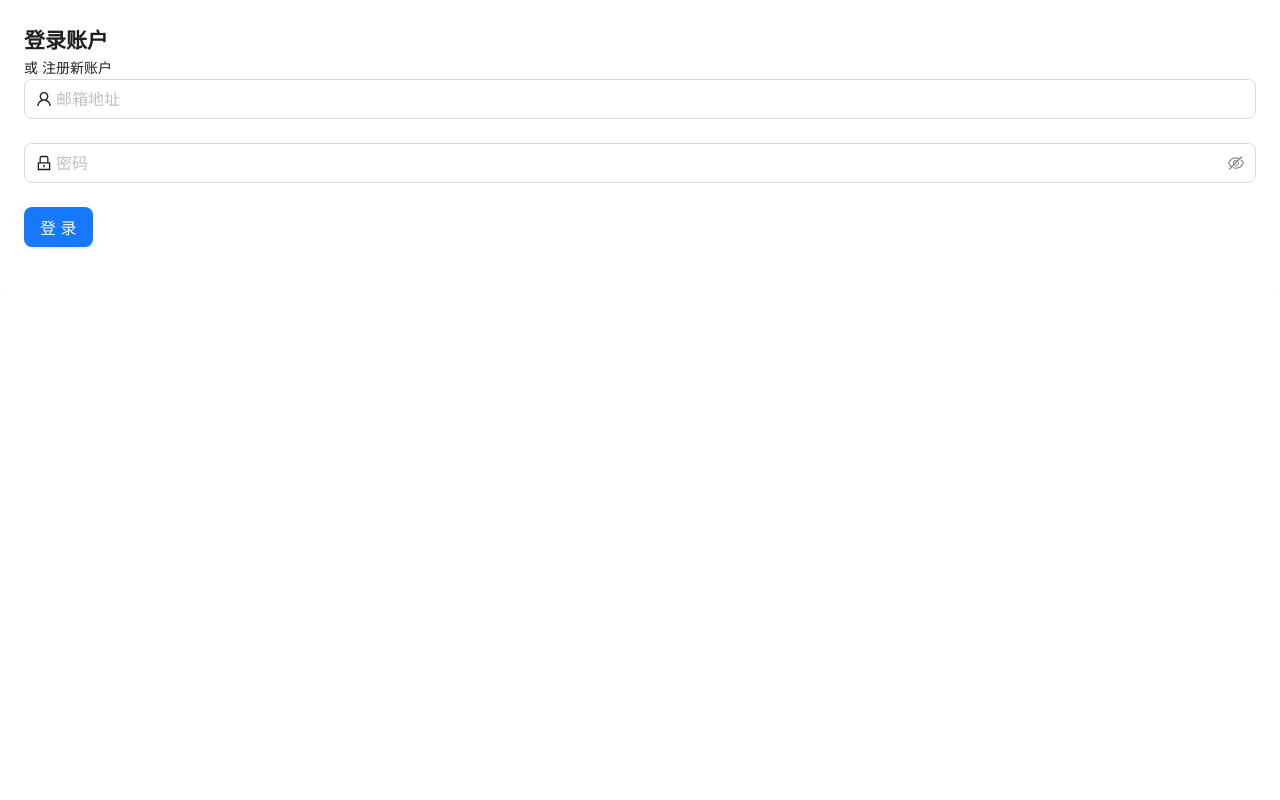
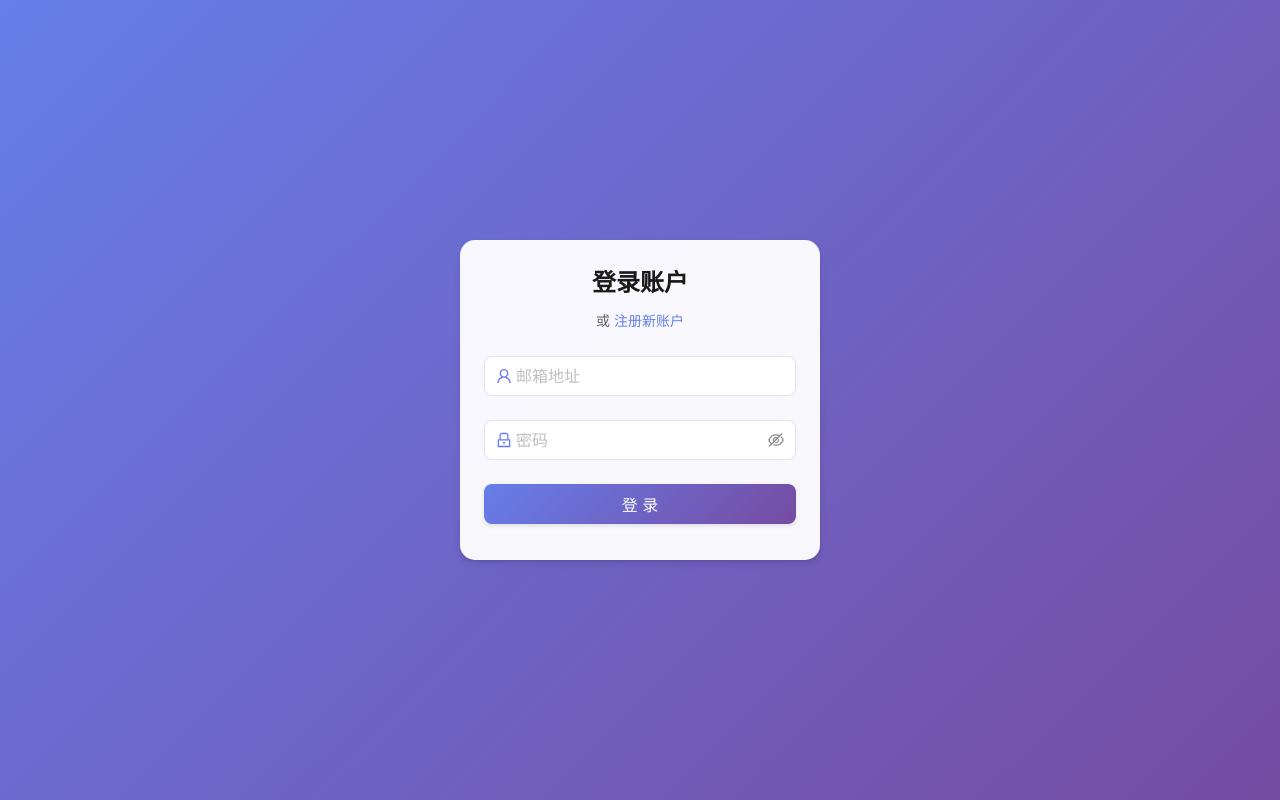
Before and after one commit to GosuQuan/chatbox-next.js, a Next.js app: page /auth/login in a window 1280 px wide. Built offline with nearby package versions, Linux system fonts and the light colour scheme.

Commit message:
添加token，整理登录邮箱路由

```diff
--- a/src/app/api/auth/login/route.ts
+++ b/src/app/api/auth/login/route.ts
@@ -1,6 +1,6 @@
 import { NextResponse } from 'next/server';
 import { cookies } from 'next/headers';
-import prisma from '@/lib/prisma';
+import { prisma } from '@/lib/prisma';
 import bcrypt from 'bcryptjs';
 
 export async function POST(request: Request) {
--- a/src/app/api/auth/register/route.ts
+++ b/src/app/api/auth/register/route.ts
@@ -1,5 +1,5 @@
 import { NextResponse } from 'next/server';
-import prisma from '@/lib/prisma';
+import { prisma } from '@/lib/prisma';
 import bcrypt from 'bcryptjs';
 
 export async function POST(request: Request) {
--- a/src/app/auth/login/page.tsx
+++ b/src/app/auth/login/page.tsx
@@ -3,7 +3,7 @@
 import { useState } from 'react';
 import { useRouter } from 'next/navigation';
 import Link from 'next/link';
-import { Form, Input, Button, Card, message, Space } from 'antd';
+import { Form, Input, Button, Card, message } from 'antd';
 import { UserOutlined, LockOutlined } from '@ant-design/icons';
 import { motion } from 'framer-motion';
 
@@ -38,27 +38,42 @@ export default function LoginPage() {
   };
 
   return (
-    <div className="min-h-screen flex items-center justify-center bg-gradient-to-br from-indigo-500 via-purple-500 to-pink-500 py-12 px-4 sm:px-6 lg:px-8">
+    <div
+      style={{
+        minHeight: '100vh',
+        background: 'linear-gradient(135deg, #667eea 0%, #764ba2 100%)',
+        display: 'flex',
+        alignItems: 'center',
+        justifyContent: 'center',
+        padding: '20px'
+      }}
+    >
       <motion.div
         initial={{ opacity: 0, y: 20 }}
         animate={{ opacity: 1, y: 0 }}
         transition={{ duration: 0.5 }}
-        className="w-[400px]"
+        style={{ width: '360px' }}
       >
         <Card
-          className="shadow-2xl"
+          style={{
+            borderRadius: '15px',
+            boxShadow: '0 4px 6px rgba(0, 0, 0, 0.1), 0 1px 3px rgba(0, 0, 0, 0.08)',
+            background: 'rgba(255, 255, 255, 0.95)',
+            backdropFilter: 'blur(10px)'
+          }}
           bordered={false}
-          style={{
-            background: 'rgba(255, 255, 255, 0.95)',
-            backdropFilter: 'blur(10px)',
-          }}
         >
-          <div className="text-center mb-6">
+          <div style={{ textAlign: 'center', marginBottom: '24px' }}>
             <motion.h2
               initial={{ opacity: 0 }}
               animate={{ opacity: 1 }}
               transition={{ delay: 0.2 }}
-              className="text-2xl font-bold text-gray-900"
+              style={{
+                fontSize: '24px',
+                fontWeight: '600',
+                color: '#1a1a1a',
+                marginBottom: '8px'
+              }}
             >
               登录账户
             </motion.h2>
@@ -66,10 +81,17 @@ export default function LoginPage() {
               initial={{ opacity: 0 }}
               animate={{ opacity: 1 }}
               transition={{ delay: 0.3 }}
-              className="mt-2 text-sm text-gray-600"
+              style={{ fontSize: '14px', color: '#666' }}
             >
               或{' '}
-              <Link href="/auth/register" className="text-indigo-600 hover:text-indigo-500">
+              <Link
+                href="/auth/register"
+                style={{
+                  color: '#667eea',
+                  textDecoration: 'none',
+                  fontWeight: '500'
+                }}
+              >
                 注册新账户
               </Link>
             </motion.p>
@@ -77,10 +99,9 @@ export default function LoginPage() {
 
           <Form
             name="login"
-            initialValues={{ remember: true }}
             onFinish={onFinish}
             size="large"
-            layout="vertical"
+            style={{ gap: '16px' }}
           >
             <Form.Item
               name="email"
@@ -90,9 +111,12 @@ export default function LoginPage() {
               ]}
             >
               <Input
-                prefix={<UserOutlined />}
+                prefix={<UserOutlined style={{ color: '#667eea' }} />}
                 placeholder="邮箱地址"
-                className="rounded-lg"
+                style={{
+                  borderRadius: '8px',
+                  border: '1px solid #e4e4e7'
+                }}
               />
             </Form.Item>
 
@@ -101,18 +125,28 @@ export default function LoginPage() {
               rules={[{ required: true, message: '请输入密码' }]}
             >
               <Input.Password
-                prefix={<LockOutlined />}
+                prefix={<LockOutlined style={{ color: '#667eea' }} />}
                 placeholder="密码"
-                className="rounded-lg"
+                style={{
+                  borderRadius: '8px',
+                  border: '1px solid #e4e4e7'
+                }}
               />
             </Form.Item>
 
-            <Form.Item>
+            <Form.Item style={{ marginBottom: '12px' }}>
               <Button
                 type="primary"
                 htmlType="submit"
-                className="w-full bg-indigo-600 hover:bg-indigo-700"
                 loading={loading}
+                style={{
+                  width: '100%',
+                  height: '40px',
+                  borderRadius: '8px',
+                  background: 'linear-gradient(135deg, #667eea 0%, #764ba2 100%)',
+                  border: 'none',
+                  boxShadow: '0 2px 4px rgba(0, 0, 0, 0.1)'
+                }}
               >
                 登录
               </Button>
--- a/src/lib/prisma.ts
+++ b/src/lib/prisma.ts
@@ -1,9 +1,13 @@
-import { PrismaClient } from '@prisma/client'
+import { PrismaClient } from '@prisma/client';
 
 const globalForPrisma = globalThis as unknown as {
-  prisma: PrismaClient | undefined
+  prisma: PrismaClient | undefined;
+};
+
+export const prisma = globalForPrisma.prisma ?? new PrismaClient();
+
+if (process.env.NODE_ENV !== 'production') {
+  globalForPrisma.prisma = prisma;
 }
 
-export const prisma = globalForPrisma.prisma ?? new PrismaClient()
-
-if (process.env.NODE_ENV !== 'production') globalForPrisma.prisma = prisma
+export default prisma;
```
Also changed, not shown: src/app/auth/register/page.tsx (+59 -22 lines).
